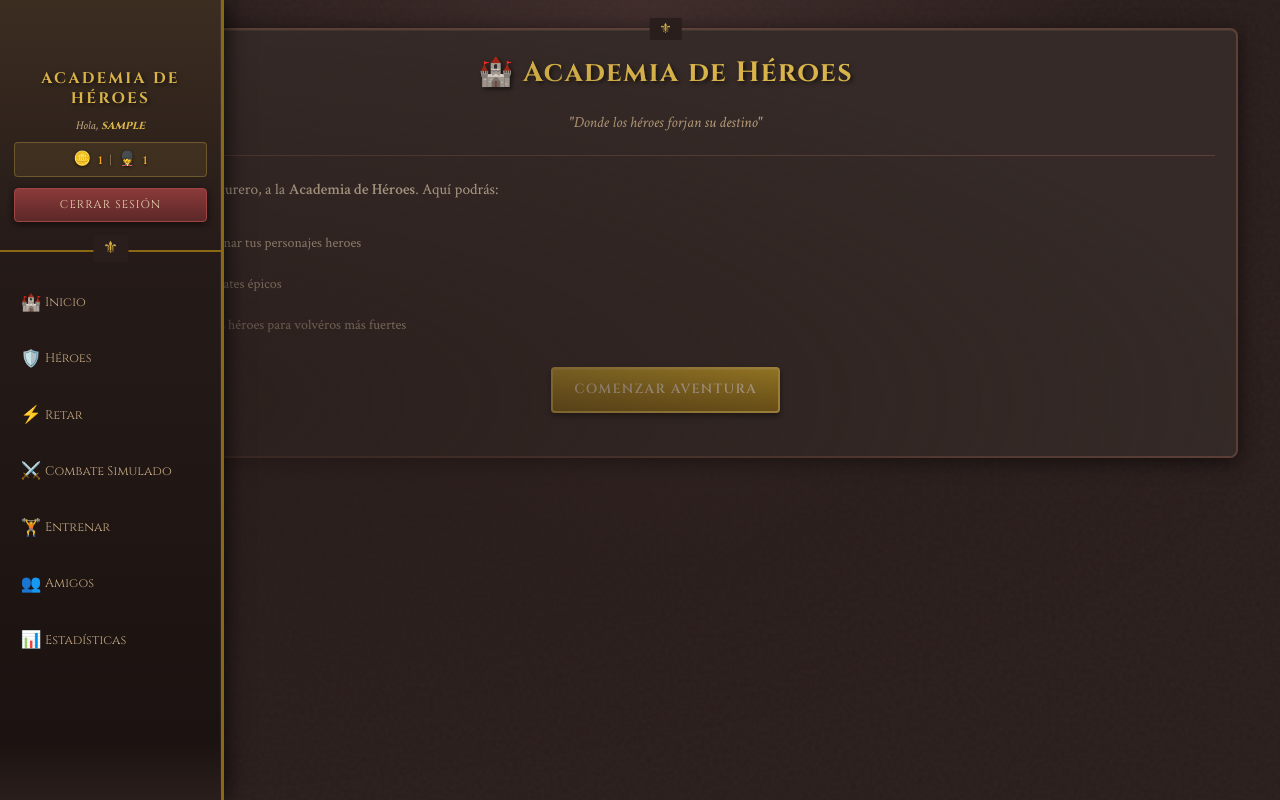
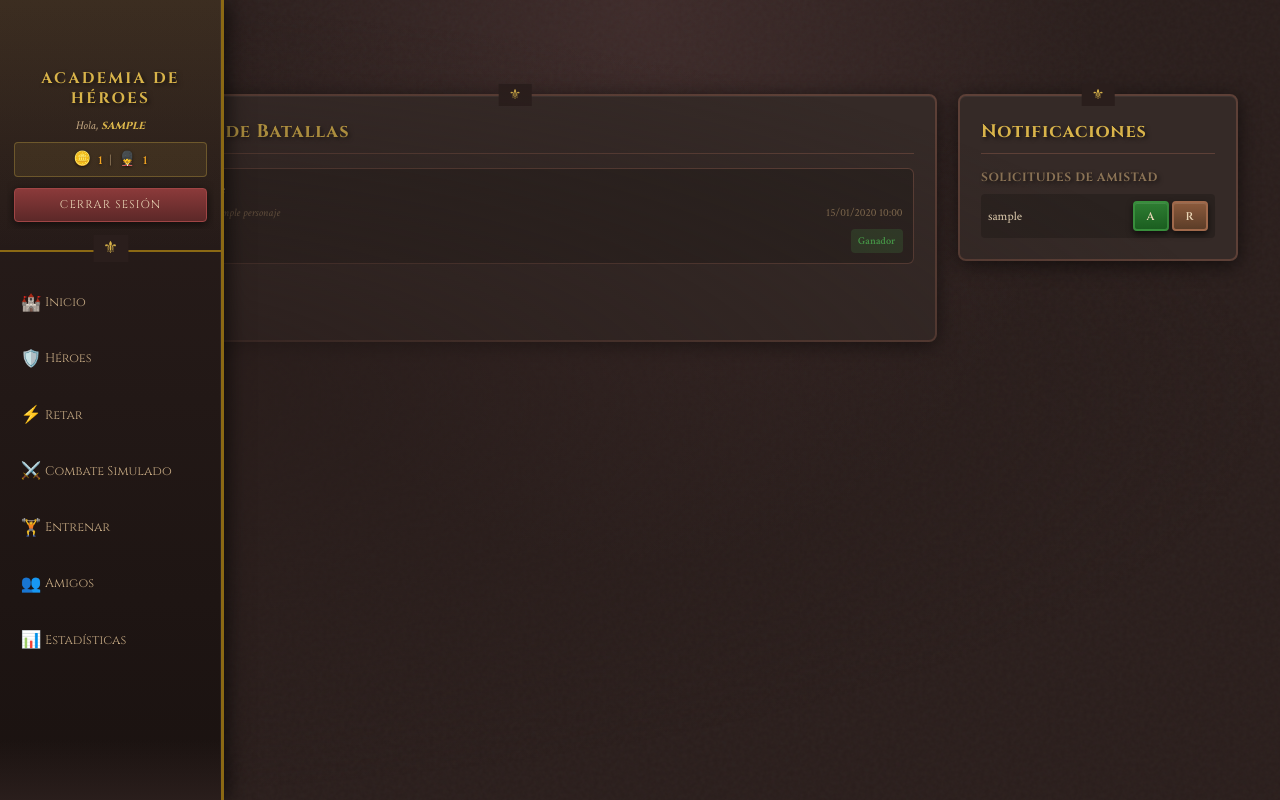
Before and after one commit to deckoner/Academia-de-Heroes, a Django app: page / in a window 1280 px wide. Run offline with Django 5.2, Linux system fonts and the light colour scheme; a user stored in the database is signed in; tables that the repository leaves empty hold one stand-in row (values such as "Sample post").

Commit message:
Plantilla de inicio

```diff
--- a/app/templates/index.html
+++ b/app/templates/index.html
@@ -4,36 +4,241 @@
 
 {% block content %}
 <div class="content">
-    <div class="rpg-card">
-        <h2 style="text-align: center;">🏰 Academia de Héroes</h2>
-        <p style="text-align: center; color: var(--text-secondary); font-style: italic; margin-top: 0.5rem;">
-            "Donde los héroes forjan su destino"
-        </p>
+    <div class="page-header">
+        <h2>Inicio</h2>
+    </div>
 
-        <hr style="border: none; border-top: 1px solid var(--border-light); margin: 1.5rem 0;">
+    <div class="home-layout">
+        <div class="historial-column">
+            <div class="rpg-card">
+                <h3 class="rpg-card-title">Historial de Batallas</h3>
+                {% if batallas %}
+                <div class="batallas-list">
+                    {% for batalla in batallas %}
+                    <div class="batalla-item {% if batalla.resultado == True %}victoria{% elif batalla.resultado == False %}derrota{% endif %}">
+                        <div class="batalla-combatientes">
+                            <span class="{% if batalla.id_atacante.id == usuario_id %}yo{% endif %}">{{ batalla.id_atacante.user.username }}</span>
+                            <span class="batalla-vs">vs</span>
+                            <span class="{% if batalla.id_defensor.id == usuario_id %}yo{% endif %}">{{ batalla.id_defensor.user.username }}</span>
+                        </div>
+                        <div class="batalla-meta">
+                            <span class="batalla-personaje">{{ batalla.personaje_atacante.nombre }} vs {{ batalla.personaje_defensor.nombre }}</span>
+                            <span class="batalla-fecha">{{ batalla.fecha_batalla|date:"d/m/Y H:i" }}</span>
+                        </div>
+                        <div class="batalla-resultado">
+                            {% if batalla.resultado == True %}
+                            <span class="resultado-badge ganado">Ganador</span>
+                            {% elif batalla.resultado == False %}
+                            <span class="resultado-badge perdido">Perdedor</span>
+                            {% else %}
+                            <span class="resultado-badge empatado">Empate</span>
+                            {% endif %}
+                        </div>
+                    </div>
+                    {% endfor %}
+                </div>
+                {% else %}
+                <p class="empty-text">No hay batallas registradas.</p>
+                {% endif %}
+                <a href="{% url 'historial_retos' %}" class="btn btn-sm" style="margin-top: 1rem;">Ver todo</a>
+            </div>
+        </div>
 
-        <p>
-            Bienvenido, aventurero, a la <strong>Academia de Héroes</strong>. Aquí podrás:
-        </p>
+        <div class="notificaciones-column">
+            <div class="rpg-card">
+                <h3 class="rpg-card-title">Notificaciones</h3>
 
-        <ul style="list-style: none; padding: 0; margin: 1.5rem 0;">
-            <li style="padding: 0.5rem 0; display: flex; align-items: center; gap: 0.75rem;">
-                <span style="font-size: 1.2rem;">🛡️</span>
-                <span>Crear y gestionar tus personajes heroes</span>
-            </li>
-            <li style="padding: 0.5rem 0; display: flex; align-items: center; gap: 0.75rem;">
-                <span style="font-size: 1.2rem;">⚔️</span>
-                <span>Simular combates épicos</span>
-            </li>
-            <li style="padding: 0.5rem 0; display: flex; align-items: center; gap: 0.75rem;">
-                <span style="font-size: 1.2rem;">🏋️</span>
-                <span>Entrenar a tus héroes para volvéros más fuertes</span>
-            </li>
-        </ul>
+                {% if solicitudes_pendientes %}
+                <div class="notificacion-seccion">
+                    <h4>Solicitudes de Amistad</h4>
+                    {% for solicitud in solicitudes_pendientes %}
+                    <div class="notificacion-item">
+                        <span>{{ solicitud.id_usuario.user.username }}</span>
+                        <div class="notificacion-actions">
+                            <form method="post" action="{% url 'aceptar_solicitud' solicitud.id %}" style="display:inline;">
+                                {% csrf_token %}
+                                <button type="submit" class="btn btn-sm btn-success">A</button>
+                            </form>
+                            <form method="post" action="{% url 'rechazar_solicitud' solicitud.id %}" style="display:inline;">
+                                {% csrf_token %}
+                                <button type="submit" class="btn btn-sm">R</button>
+                            </form>
+                        </div>
+                    </div>
+                    {% empty %}
+                    {% endfor %}
+                </div>
+                {% endif %}
 
-        <p style="text-align: center; margin-top: 1.5rem;">
-            <a href="{% url 'lista_personajes' %}" class="btn btn-primary">Comenzar Aventura</a>
-        </p>
+                {% if batallas_pendientes %}
+                <div class="notificacion-seccion">
+                    <h4>Batallas Recibidas</h4>
+                    {% for batalla in batallas_pendientes %}
+                    <div class="notificacion-item">
+                        <span>{{ batalla.id_atacante.user.username }}</span>
+                        <form method="post" action="{% url 'home' %}">
+                            {% csrf_token %}
+                            <input type="hidden" name="batalla_id" value="{{ batalla.id }}">
+                            <button type="submit" class="btn btn-sm">Eliminar notificacion</button>
+                        </form>
+                    </div>
+                    {% empty %}
+                    {% endfor %}
+                </div>
+                {% endif %}
+
+                {% if not solicitudes_pendientes and not batallas_pendientes %}
+                <p class="empty-text">No hay notificaciones.</p>
+                {% endif %}
+            </div>
+        </div>
     </div>
 </div>
+
+<style>
+.home-layout {
+    display: grid;
+    grid-template-columns: 1fr 280px;
+    gap: 1.5rem;
+}
+
+.historial-column {
+    min-width: 0;
+}
+
+.notificaciones-column {
+    min-width: 0;
+}
+
+.batallas-list {
+    display: flex;
+    flex-direction: column;
+    gap: 0.5rem;
+}
+
+.batalla-item {
+    display: flex;
+    flex-direction: column;
+    gap: 0.25rem;
+    padding: 0.75rem;
+    background: rgba(0, 0, 0, 0.2);
+    border: 1px solid var(--border-light);
+    border-radius: 6px;
+    border-left: 3px solid var(--border-light);
+}
+
+.batalla-item.victoria {
+    border-left-color: #4CAF50;
+}
+
+.batalla-item.derrota {
+    border-left-color: #f44336;
+}
+
+.batalla-combatientes {
+    display: flex;
+    gap: 0.5rem;
+    align-items: center;
+    font-size: 0.95rem;
+}
+
+.batalla-combatientes span {
+    color: var(--text-primary);
+}
+
+.batalla-combatientes span.io {
+    color: var(--text-gold);
+    font-weight: 600;
+}
+
+.batalla-vs {
+    color: var(--text-muted);
+    font-size: 0.8rem;
+}
+
+.batalla-meta {
+    display: flex;
+    justify-content: space-between;
+    font-size: 0.8rem;
+    color: var(--text-muted);
+}
+
+.batalla-personaje {
+    font-style: italic;
+}
+
+.batalla-resultado {
+    display: flex;
+    justify-content: flex-end;
+    margin-top: 0.25rem;
+}
+
+.resultado-badge {
+    padding: 0.25rem 0.5rem;
+    border-radius: 4px;
+    font-size: 0.75rem;
+    font-weight: 600;
+}
+
+.resultado-badge.ganado {
+    background: rgba(76, 175, 80, 0.2);
+    color: #4CAF50;
+}
+
+.resultado-badge.perdido {
+    background: rgba(244, 67, 54, 0.2);
+    color: #f44336;
+}
+
+.resultado-badge.empatado {
+    background: rgba(158, 158, 158, 0.2);
+    color: #9E9E9E;
+}
+
+.empty-text {
+    color: var(--text-muted);
+    font-style: italic;
+    text-align: center;
+    padding: 1rem;
+}
+
+.notificacion-seccion {
+    margin-bottom: 1rem;
+}
+
+.notificacion-seccion:last-child {
+    margin-bottom: 0;
+}
+
+.notificacion-seccion h4 {
+    font-size: 0.85rem;
+    color: var(--text-muted);
+    margin-bottom: 0.5rem;
+    text-transform: uppercase;
+}
+
+.notificacion-item {
+    display: flex;
+    justify-content: space-between;
+    align-items: center;
+    padding: 0.5rem;
+    background: rgba(0, 0, 0, 0.2);
+    border-radius: 4px;
+    margin-bottom: 0.25rem;
+    font-size: 0.9rem;
+}
+
+.notificacion-item:last-child {
+    margin-bottom: 0;
+}
+
+.notificacion-actions {
+    display: flex;
+    gap: 0.25rem;
+}
+
+.notificacion-item span {
+    color: var(--text-primary);
+}
+</style>
 {% endblock %}
```
